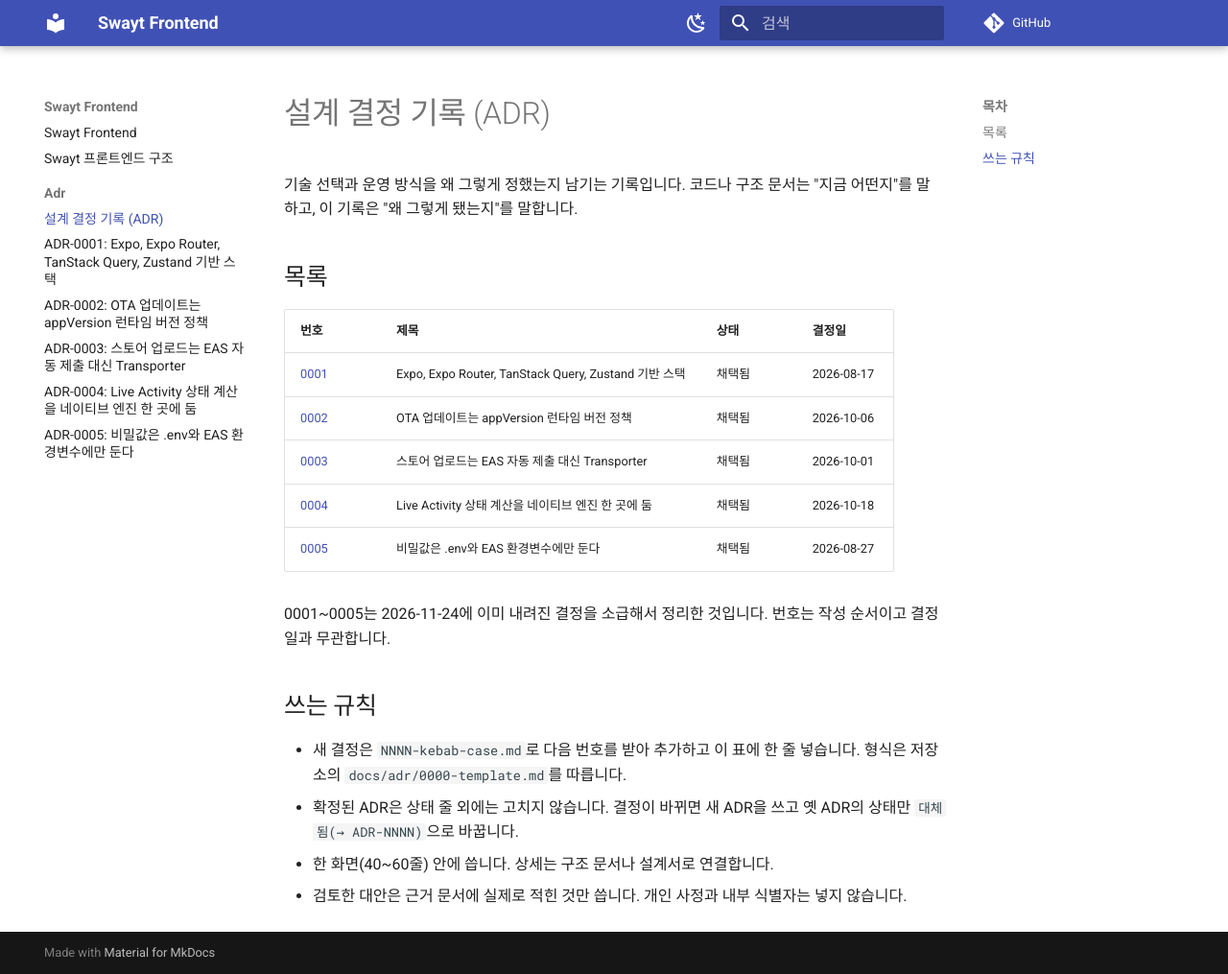
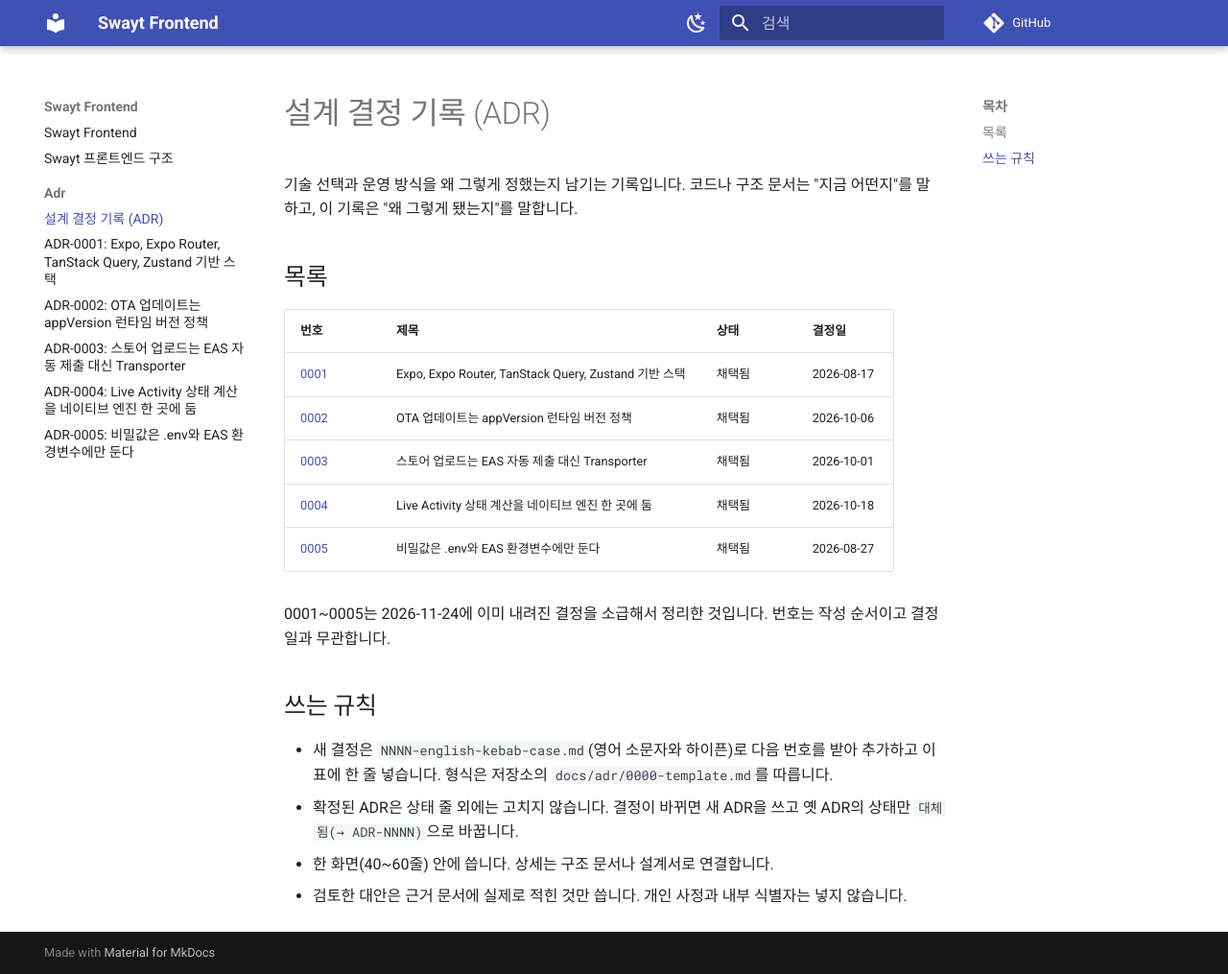
Before and after one commit to hoon-23/bali-frontend, an MkDocs documentation site: the page built from docs/adr/README.md, in a window 1280 px wide and 1015 px high. Shown: the whole window at 96% size. Built offline with MkDocs 1.6.1 and Material for MkDocs 9.7.7, drawn with Linux system fonts in a browser that asks for light colours; comment, search, counter and statistics services are not loaded.

Commit message:
docs: ADR 파일명을 영어로 변경해 사이트 주소를 단순화

```diff
--- a/docs/adr/README.md
+++ b/docs/adr/README.md
@@ -6,17 +6,17 @@
 
 | 번호 | 제목 | 상태 | 결정일 |
 |------|------|------|--------|
-| [0001](./0001-expo-기반-스택.md) | Expo, Expo Router, TanStack Query, Zustand 기반 스택 | 채택됨 | 2026-08-17 |
-| [0002](./0002-ota-앱버전-런타임-정책.md) | OTA 업데이트는 appVersion 런타임 버전 정책 | 채택됨 | 2026-10-06 |
-| [0003](./0003-스토어-업로드-transporter.md) | 스토어 업로드는 EAS 자동 제출 대신 Transporter | 채택됨 | 2026-10-01 |
-| [0004](./0004-live-activity-네이티브-엔진.md) | Live Activity 상태 계산을 네이티브 엔진 한 곳에 둠 | 채택됨 | 2026-10-18 |
-| [0005](./0005-비밀값은-env와-eas-환경변수.md) | 비밀값은 .env와 EAS 환경변수에만 둔다 | 채택됨 | 2026-08-27 |
+| [0001](./0001-expo-based-stack.md) | Expo, Expo Router, TanStack Query, Zustand 기반 스택 | 채택됨 | 2026-08-17 |
+| [0002](./0002-ota-app-version-runtime-policy.md) | OTA 업데이트는 appVersion 런타임 버전 정책 | 채택됨 | 2026-10-06 |
+| [0003](./0003-store-upload-via-transporter.md) | 스토어 업로드는 EAS 자동 제출 대신 Transporter | 채택됨 | 2026-10-01 |
+| [0004](./0004-live-activity-native-engine.md) | Live Activity 상태 계산을 네이티브 엔진 한 곳에 둠 | 채택됨 | 2026-10-18 |
+| [0005](./0005-secrets-in-env-and-eas.md) | 비밀값은 .env와 EAS 환경변수에만 둔다 | 채택됨 | 2026-08-27 |
 
 0001~0005는 2026-11-24에 이미 내려진 결정을 소급해서 정리한 것입니다. 번호는 작성 순서이고 결정일과 무관합니다.
 
 ## 쓰는 규칙
 
-- 새 결정은 `NNNN-kebab-case.md`로 다음 번호를 받아 추가하고 이 표에 한 줄 넣습니다. 형식은 저장소의 `docs/adr/0000-template.md`를 따릅니다.
+- 새 결정은 `NNNN-english-kebab-case.md`(영어 소문자와 하이픈)로 다음 번호를 받아 추가하고 이 표에 한 줄 넣습니다. 형식은 저장소의 `docs/adr/0000-template.md`를 따릅니다.
 - 확정된 ADR은 상태 줄 외에는 고치지 않습니다. 결정이 바뀌면 새 ADR을 쓰고 옛 ADR의 상태만 `대체됨(→ ADR-NNNN)`으로 바꿉니다.
 - 한 화면(40~60줄) 안에 씁니다. 상세는 구조 문서나 설계서로 연결합니다.
 - 검토한 대안은 근거 문서에 실제로 적힌 것만 씁니다. 개인 사정과 내부 식별자는 넣지 않습니다.
```
Also changed, not shown: docs/adr/0001-expo-based-stack.md (renamed from docs/adr/0001-expo-기반-스택.md, +1 -1 lines), docs/adr/0002-ota-app-version-runtime-policy.md (renamed from docs/adr/0002-ota-앱버전-런타임-정책.md, +1 -1 lines), docs/adr/0003-store-upload-via-transporter.md (renamed from docs/adr/0003-스토어-업로드-transporter.md, +1 -1 lines), docs/adr/0004-live-activity-native-engine.md (renamed from docs/adr/0004-live-activity-네이티브-엔진.md, +1 -1 lines), docs/adr/0005-secrets-in-env-and-eas.md (renamed from docs/adr/0005-비밀값은-env와-eas-환경변수.md).
